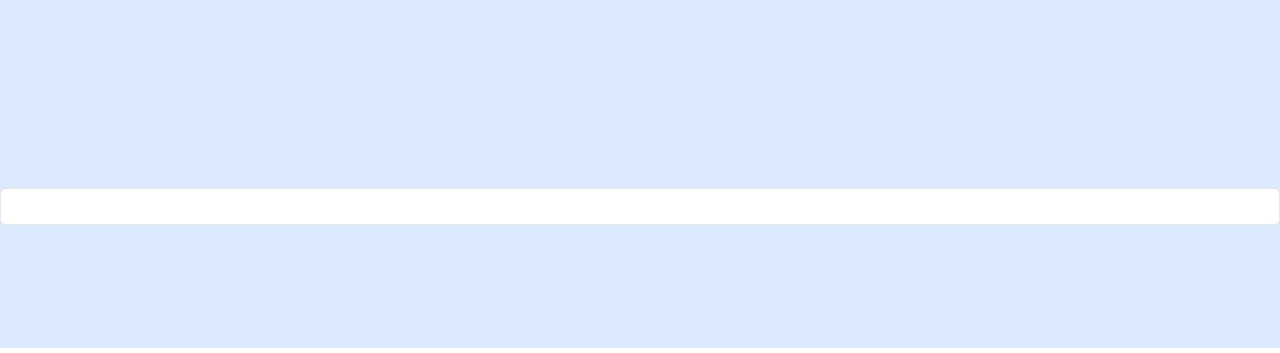
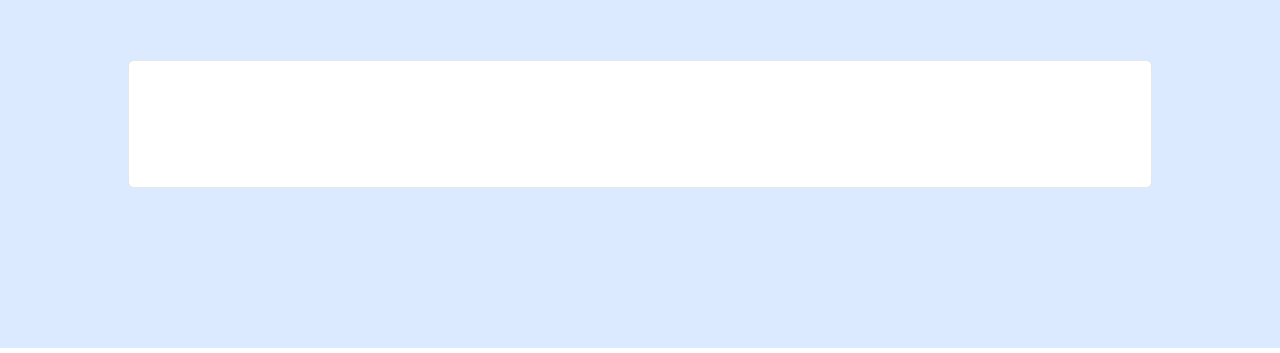
Before and after one commit to ndugdale/emojifier, a React (Create React App) app: page / in a window 1280 px wide. Shown: the part 452-805 px from the top of the page. Built offline with nearby package versions, Linux system fonts and the light colour scheme.

Commit message:
style: change innput to textarea with scrollbar

```diff
--- a/src/components/Content.tsx
+++ b/src/components/Content.tsx
@@ -7,7 +7,7 @@ type ContentProps = {
 const Content = ({ children }: ContentProps) => {
   return (
     <div className="flex h-screen w-screen items-center justify-center bg-blue-100">
-      <div className="flex h-full w-full xl:w-[80rem]">{children}</div>
+      <div className="flex h-full w-full lg:w-[64rem]">{children}</div>
     </div>
   );
 };
--- a/src/components/Converter.tsx
+++ b/src/components/Converter.tsx
@@ -1,7 +1,7 @@
 import { useEffect, useState } from "react";
-import Input from "./Input";
+import { convertToEmojis } from "../utils/converter";
+import TextArea from "./TextArea";
 import Output from "./Output";
-import { convertToEmojis } from "../utils/converter";
 
 const Converter = () => {
   const [inputText, setInputText] = useState<string>("");
@@ -17,7 +17,7 @@ const Converter = () => {
     setSeed(initSeed);
   }, []);
 
-  const onChange = (e: React.ChangeEvent<HTMLInputElement>) => {
+  const onChange = (e: React.ChangeEvent<HTMLTextAreaElement>) => {
     const currentValue = e.target.value;
     setInputText(currentValue);
     setOutputText(convertToEmojis(currentValue, seed));
@@ -25,7 +25,7 @@ const Converter = () => {
 
   return (
     <div className="mt-[50%] flex w-full flex-col items-center gap-16">
-      <Input value={inputText} onChange={onChange} />
+      <TextArea value={inputText} onChange={onChange} />
       <Output value={outputText} />
     </div>
   );
--- a/src/components/Input.tsx
+++ /dev/null
@@ -1,22 +0,0 @@
-import React from "react";
-
-export interface InputProps
-  extends React.InputHTMLAttributes<HTMLInputElement> {}
-
-const Input = React.forwardRef<HTMLInputElement, InputProps>(
-  ({ className, type, ...props }, ref) => {
-    return (
-      <input
-        type={type}
-        className={`border-input bg-background ring-offset-background placeholder:text-muted-foreground
-            focus-visible:ring-ring flex h-10 w-full rounded-md border px-3 py-2 text-sm file:border-0
-            file:bg-transparent file:text-sm file:font-medium focus-visible:outline-none focus-visible:ring-2
-            focus-visible:ring-offset-2 disabled:cursor-not-allowed disabled:opacity-50`}
-        ref={ref}
-        {...props}
-      />
-    );
-  },
-);
-
-export default Input;
--- /dev/null
+++ b/src/components/TextArea.tsx
@@ -0,0 +1,21 @@
+import React from "react";
+
+export interface TextareaProps
+  extends React.TextareaHTMLAttributes<HTMLTextAreaElement> {}
+
+const TextArea = React.forwardRef<HTMLTextAreaElement, TextareaProps>(
+  ({ className, ...props }, ref) => {
+    return (
+      <textarea
+        className={`border-input bg-background ring-offset-background placeholder:text-muted-foreground
+            focus-visible:ring-ring flex min-h-32 w-full resize-none rounded-md border px-3 py-2
+            text-xl focus-visible:outline-none focus-visible:ring-2 focus-visible:ring-offset-2
+            disabled:cursor-not-allowed disabled:opacity-50`}
+        ref={ref}
+        {...props}
+      />
+    );
+  },
+);
+
+export default TextArea;
--- a/src/index.css
+++ b/src/index.css
@@ -1,3 +1,17 @@
 @tailwind base;
 @tailwind components;
 @tailwind utilities;
+
+::-webkit-scrollbar {
+  width: 10px;
+  height: 10px;
+}
+::-webkit-scrollbar-track-piece {
+  background-color: #eeeeee;
+  border-radius: 16px;
+}
+::-webkit-scrollbar-thumb:vertical {
+  height: 10px;
+  background-color: #ccc;
+  border-radius: 16px;
+}
```
